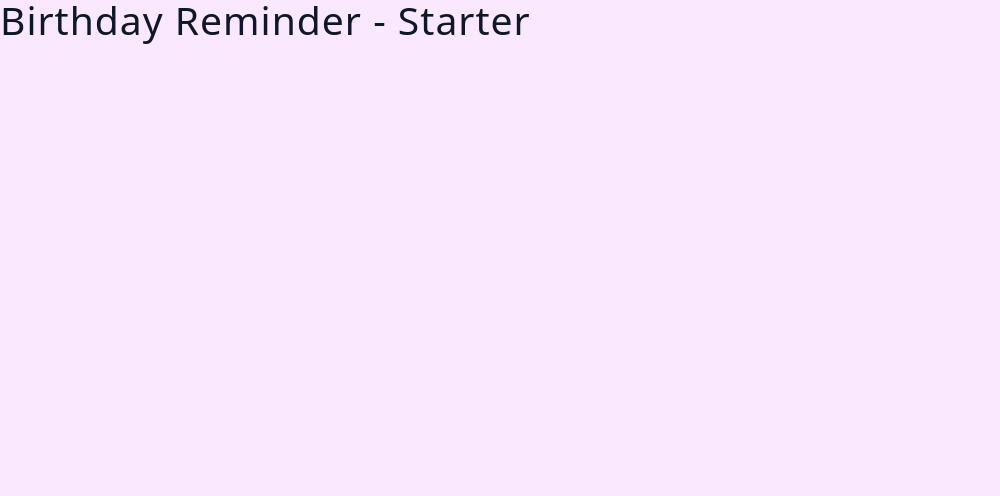
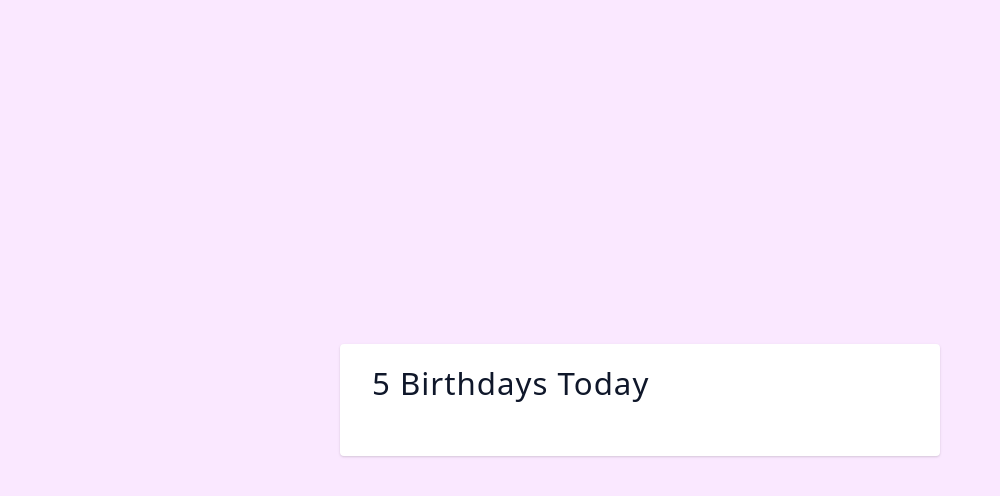
Before and after one commit to nadiahosisy/birthday-hubby, a React (Vite) app: page / in a window 1280 px wide. Shown: the top 496 px of the page, without its empty margins (0-1000 px from the left). Built offline with nearby package versions, Linux system fonts and the light colour scheme.

Commit message:
add list

```diff
--- a/src/App.jsx
+++ b/src/App.jsx
@@ -1,4 +1,15 @@
+import { useState } from "react";
+import data from "./data";
+
 const App = () => {
-  return <h2>Birthday Reminder - Starter</h2>;
+  const [people, setpeople] = useState(data);
+
+  return (
+    <main>
+      <section className="container">
+        <h3>{people.length} birthdays today</h3>
+      </section>
+    </main>
+  );
 };
 export default App;
```
Also changed, not shown: src/list.jsx (added, +13 -0 lines), src/person.jsx (added, +7 -0 lines).
